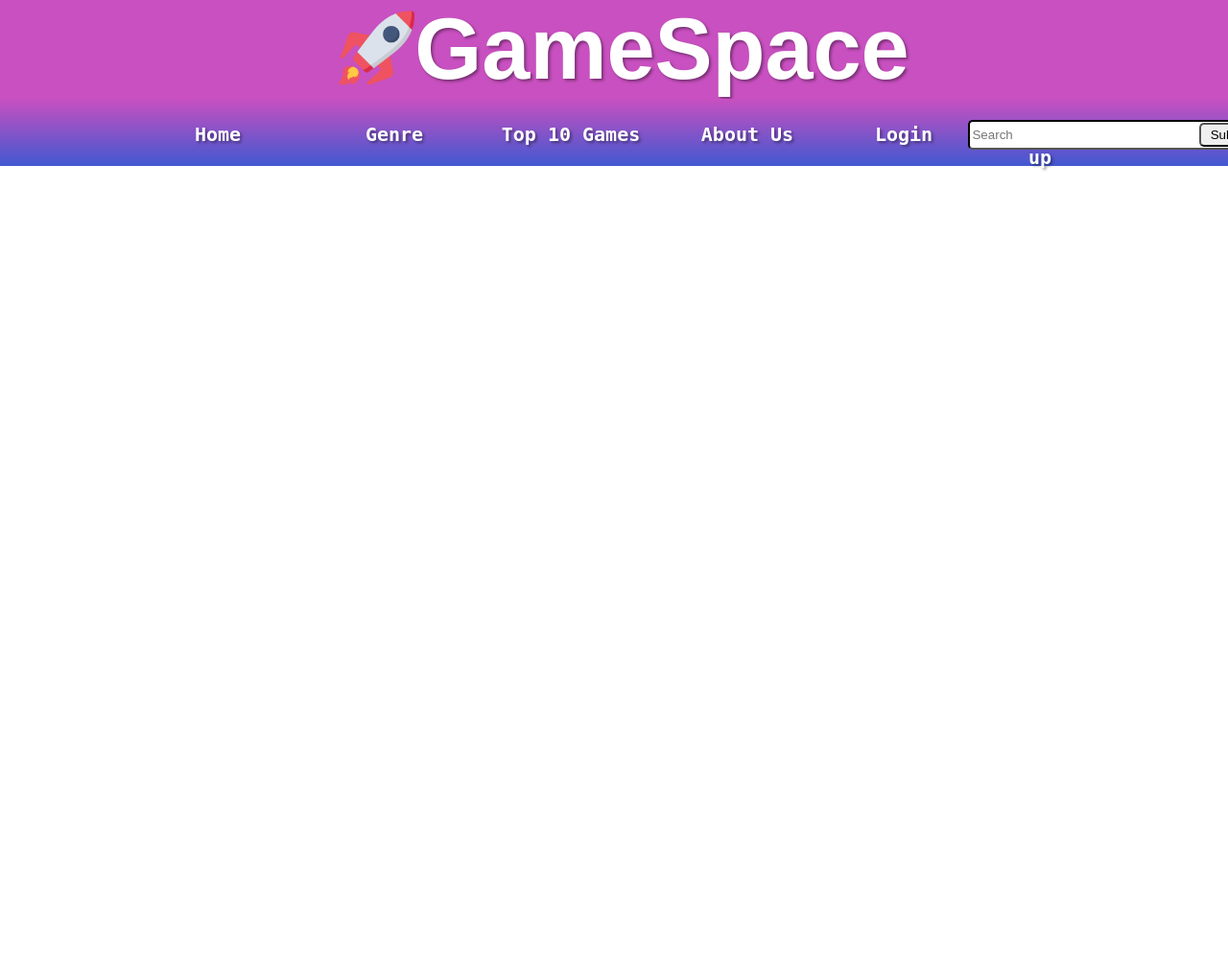
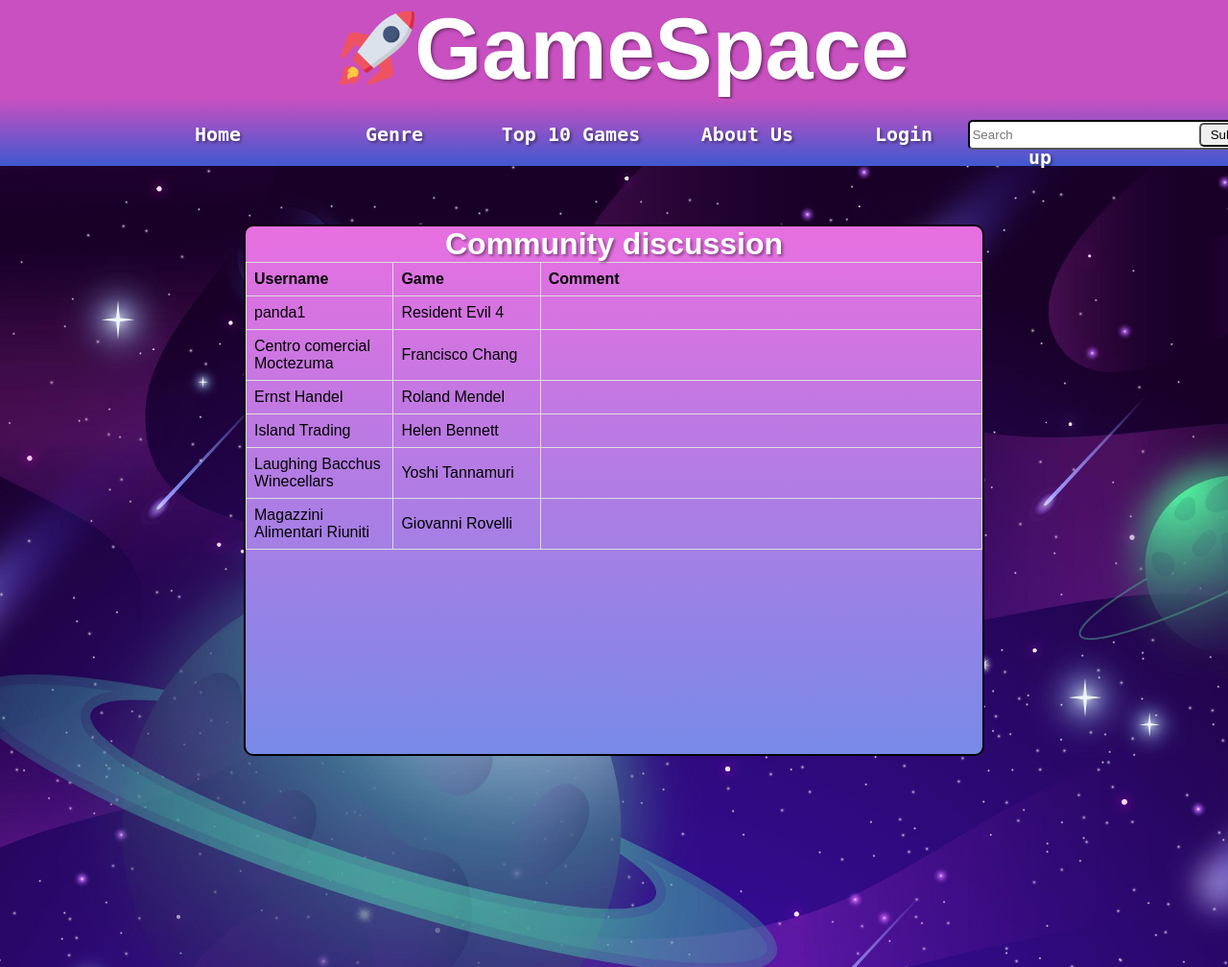
Before and after one commit to shadhoq26/GameSpace, a PHP site: page /Community.php in a window 1280 px wide. Shown: the whole page at 96% size. Run offline with PHP 8.4, Linux system fonts and the light colour scheme.

Commit message:
css for community/index page

```diff
--- a/Community.php
+++ b/Community.php
@@ -1,4 +1,64 @@
 <?php include_once "header.php"?>
 <link rel= "Stylesheet" type= "text/css" href="css/community.css">
 
+<style>
+table {
+  padding: 20px;
+  font-family: arial, sans-serif;
+  border-collapse: collapse;
+  width: 100%;
+}
+
+td, th {
+  border: 1px solid #dddddd;
+  text-align: left;
+  padding: 8px;
+}
+
+tr:nth-child(even) {
+  background-color: ;
+}
+</style>
     <div id="textContainer2">
+    <div id="textInnerContainer2">
+    <h1> Community discussion </h1>
+    <table>
+        <tr>
+            <th style="width:20%"> Username</th>
+            <th style="width:20%"> Game</th>
+            <th style="width:60%"> Comment</th>
+        </tr>
+        <tr>
+            <td>panda1</td>
+            <td>Resident Evil 4</td>
+            <td></td>
+        </tr>
+        <tr>
+            <td>Centro comercial Moctezuma</td>
+            <td>Francisco Chang</td>
+            <td></td>
+        </tr>
+        <tr>
+            <td>Ernst Handel</td>
+            <td>Roland Mendel</td>
+            <td></td>
+        </tr>
+        <tr>
+            <td>Island Trading</td>
+            <td>Helen Bennett</td>
+            <td></td>
+        </tr>
+        <tr>
+            <td>Laughing Bacchus Winecellars</td>
+            <td>Yoshi Tannamuri</td>
+            <td></td>
+        </tr>
+        <tr>
+            <td>Magazzini Alimentari Riuniti</td>
+            <td>Giovanni Rovelli</td>
+            <td></td>
+        </tr>
+    </table>
+    </div>
+</div>
+<div id="community-background-image"> </div>
--- a/css/community.css
+++ b/css/community.css
@@ -0,0 +1,39 @@
+#textContainer2{
+    width: 100%;
+    display: flex;
+    justify-content: center;
+ }
+
+ #textInnerContainer2{
+    height: 550px;
+    width: 60%;
+    background:linear-gradient(#e86fe0, #788ae8);
+    margin-top: 216px;
+    border-radius: 10px;
+    text-align: center;
+    border: 2px solid black;
+}
+
+ #textInnerContainer2 h1{
+    color: white;
+    text-shadow: 2px 2px 3px rgba(0,0,0,0.4);
+}
+
+ #textInnerContainer2 img{
+    height: 50%;
+}
+
+#community-background-image{
+   background-image: url("../resources/backgroundImages/galaxy3.jpg");
+   filter: blur(0px);
+   width:100%;
+   height:100%;
+   position: fixed;
+   background-repeat: repeat-x;
+
+   margin: 0;
+   display:block;
+   background-size: cover;
+   margin-top: -640px;
+   z-index:-10;
+ }
--- a/css/viewgamepage.css
+++ b/css/viewgamepage.css
@@ -291,6 +291,7 @@
   background-color: rgb(213, 135, 222);
 }
 
+
 #backgroundImage{
   background-image: url("../resources/backgroundImages/space-background.jpg");
   filter: blur(0px);
```
Also changed, not shown: css/index.css (+52 -26 lines), index.php (+8 -1 lines), css/news.css (added).
